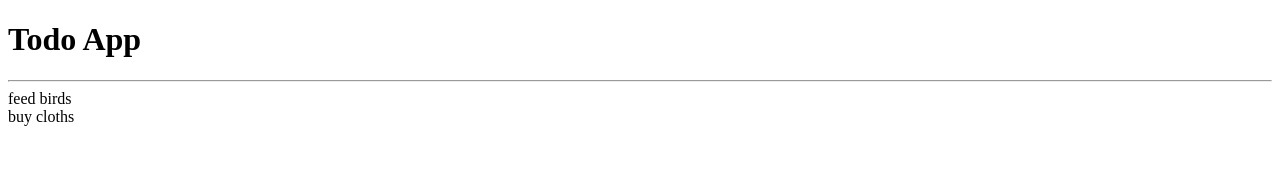
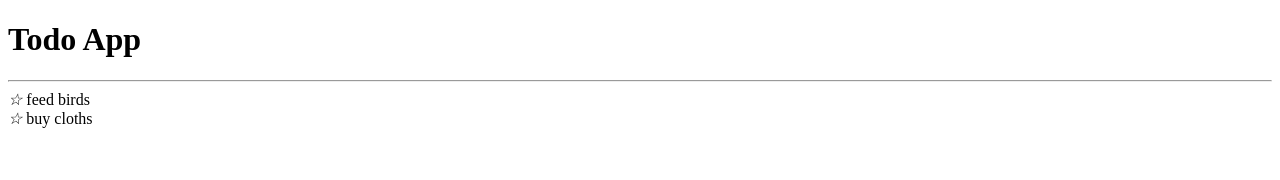
Before and after one commit to chanakasan/react_todo_app, a React app: page / in a window 1280 px wide. Shown: the top 180 px of the page. Built offline with nearby package versions, Linux system fonts and the light colour scheme.

Commit message:
add Icon component

```diff
--- a/src/components/App.jsx
+++ b/src/components/App.jsx
@@ -1,3 +1,5 @@
+import * as Icon from "./Icon"
+
 export default class App extends React.Component {
   render() {
     return (
@@ -6,7 +8,7 @@ export default class App extends React.Component {
         <hr/>
 
         <div className="list">
-          {_.map(this.props.list, (item) => (<div key={item.name}>{item.name}</div>))}
+          {_.map(this.props.list, (item) => (<div key={item.name}><Icon.starO/> {item.name}</div>))}
         </div>
       </div>
     )
--- /dev/null
+++ b/src/components/Icon.jsx
@@ -0,0 +1,3 @@
+export const bullet = () => (<i>&#8226;</i>)
+export const star = () => (<i>&#9733;</i>)
+export const starO = () => (<i>&#9734;</i>)
```
